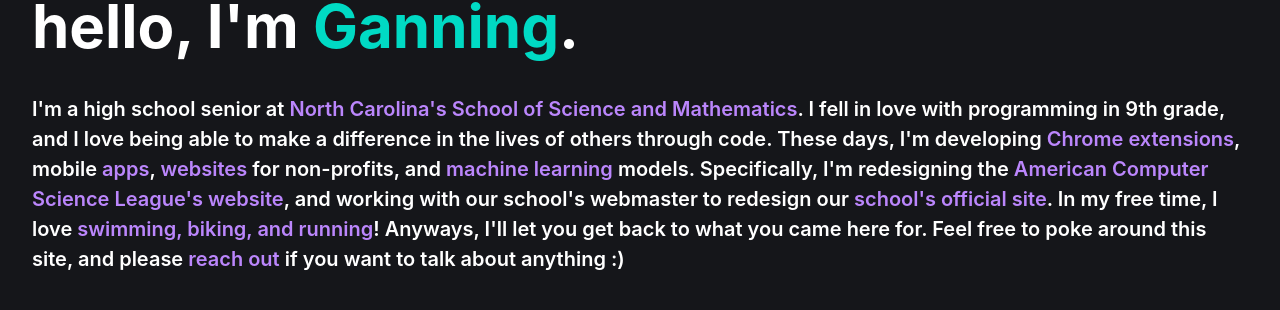
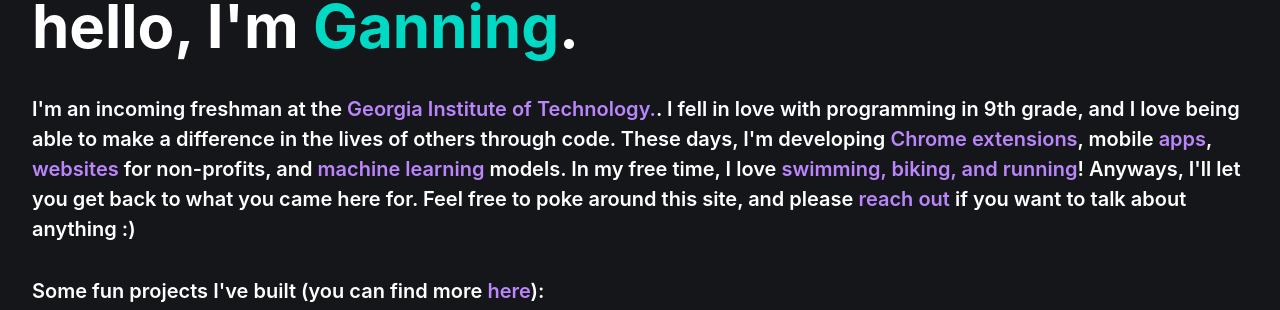
Before and after one commit to ganning127/ganningxu.com, a Next.js app: page / in a window 1280 px wide. Shown: the part 110-420 px from the top of the page. Built offline with nearby package versions, Linux system fonts and the light colour scheme.

Commit message:
added some updates

```diff
--- a/components/Landing/index.jsx
+++ b/components/Landing/index.jsx
@@ -59,14 +59,14 @@
           transition={{ duration: 0.7, delay: 0.9 }}
         >
           <Text mt="8" fontSize="xl" fontWeight={600}>
-            I&apos;m a high school senior at{" "}
+            I&apos;m an incoming freshman at the{" "}
             <Link
-              href="https://www.ncssm.edu/"
+              href="https://www.gatech.edu/"
               color="purple.light"
               _hover={{ color: "purple.hover" }}
               isExternal
             >
-              North Carolina&apos;s School of Science and Mathematics
+              Georgia Institute of Technology.
             </Link>
             . I fell in love with programming in 9th grade, and I love being
             able to make a difference in the lives of others through code. These
@@ -106,25 +106,7 @@
             >
               machine learning
             </Link>{" "}
-            models. Specifically, I&apos;m redesigning the{" "}
-            <Link
-              href="https://www.acsl.org/"
-              color="purple.light"
-              _hover={{ color: "purple.hover" }}
-              isExternal
-            >
-              American Computer Science League&apos;s website
-            </Link>
-            , and working with our school&apos;s webmaster to redesign our{" "}
-            <Link
-              href="https://www.ncssm.edu/"
-              color="purple.light"
-              _hover={{ color: "purple.hover" }}
-              isExternal
-            >
-              school&apos;s official site
-            </Link>
-            . In my free time, I love{" "}
+            models. In my free time, I love{" "}
             <Link
               href="/statistics"
               color="purple.light"
@@ -222,7 +204,7 @@
           </Text>
 
           <Stack spacing={4} direction={{ base: "column", md: "row" }} mt="1">
-            <Link href="mailto:xu23g@ncssm.edu" _hover={{}} isExternal>
+            <Link href="mailto:ganning.xu@gatech.edu" _hover={{}} isExternal>
               <Button
                 bg="blue.dark"
                 fontSize="2xl"
--- a/data/awards.json
+++ b/data/awards.json
@@ -91,5 +91,9 @@
   {
     "title": "HiMCM Outstanding Winner (2023)",
     "link": "https://www.comap.com/contests/himcm-midmcm"
+  },
+  {
+    "title": "Taco Bell Live Más Scholarship (2023)",
+    "link": ""
   }
 ]
```
Also changed, not shown: data/timelineData.json (+75 -11 lines).
